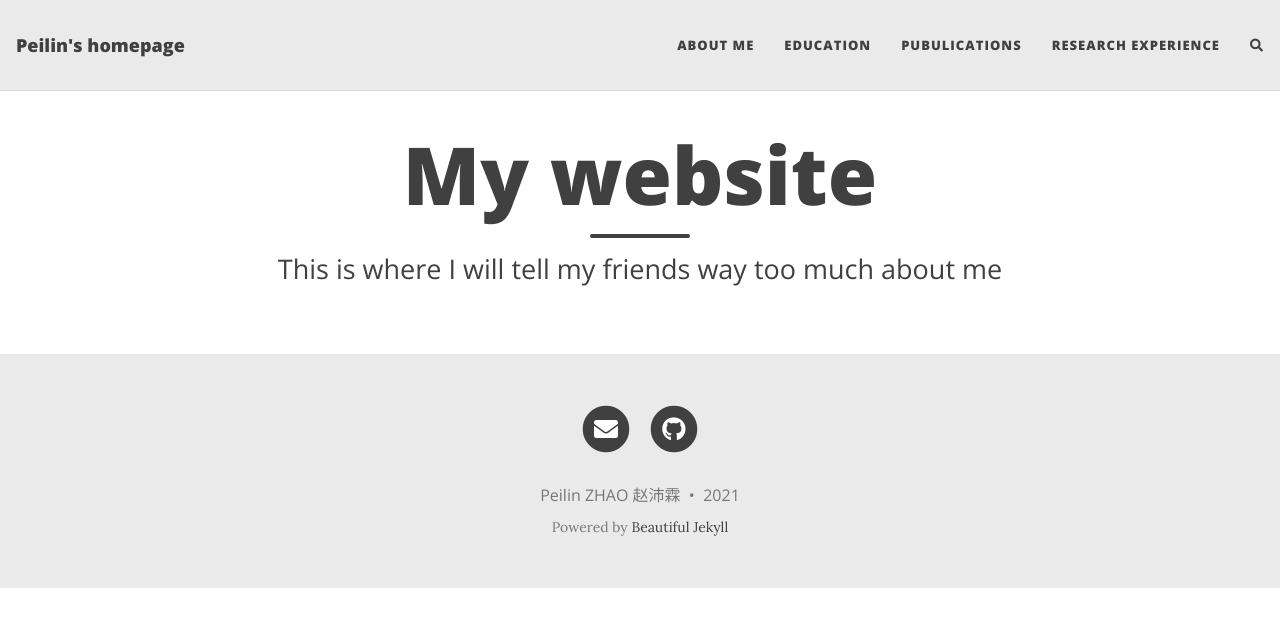
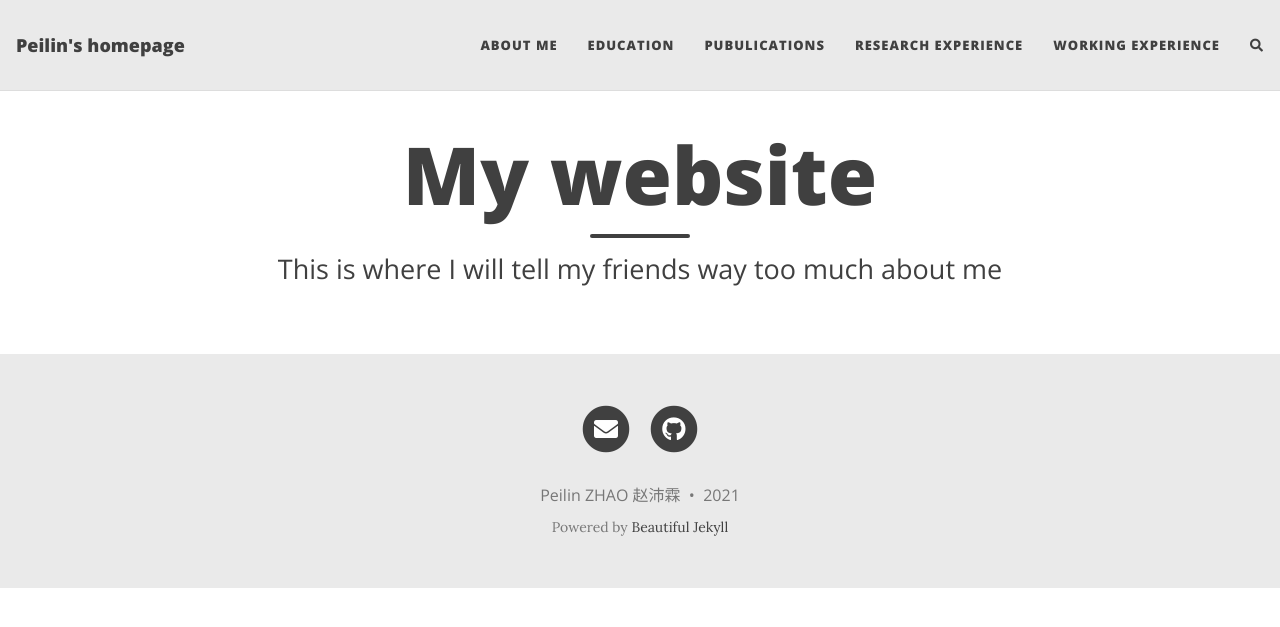
Before and after one commit to Jerry-zpl/Jerry-zpl.github.io, a Jekyll site: the page built from index.html, in a window 1280 px wide. Shown: the top 627 px of the page. Built offline with Jekyll 4.4.1, drawn with Linux system fonts in a browser that asks for light colours; nearby versions of some CDN libraries; the list of posts is cut into pages by our own code; comment, search, counter and statistics services are not loaded.

Commit message:
Update _config.yml

```diff
--- a/_config.yml
+++ b/_config.yml
@@ -18,6 +18,7 @@ navbar-links:
   Education: "education"
   Pubulications: "publications"
   Research Experience: "research"
+  Working Experience: "working"
   #Resources:
     #- Beautiful Jekyll: "https://beautifuljekyll.com"
     #- Learn markdown: "https://www.markdowntutorial.com/"
```
